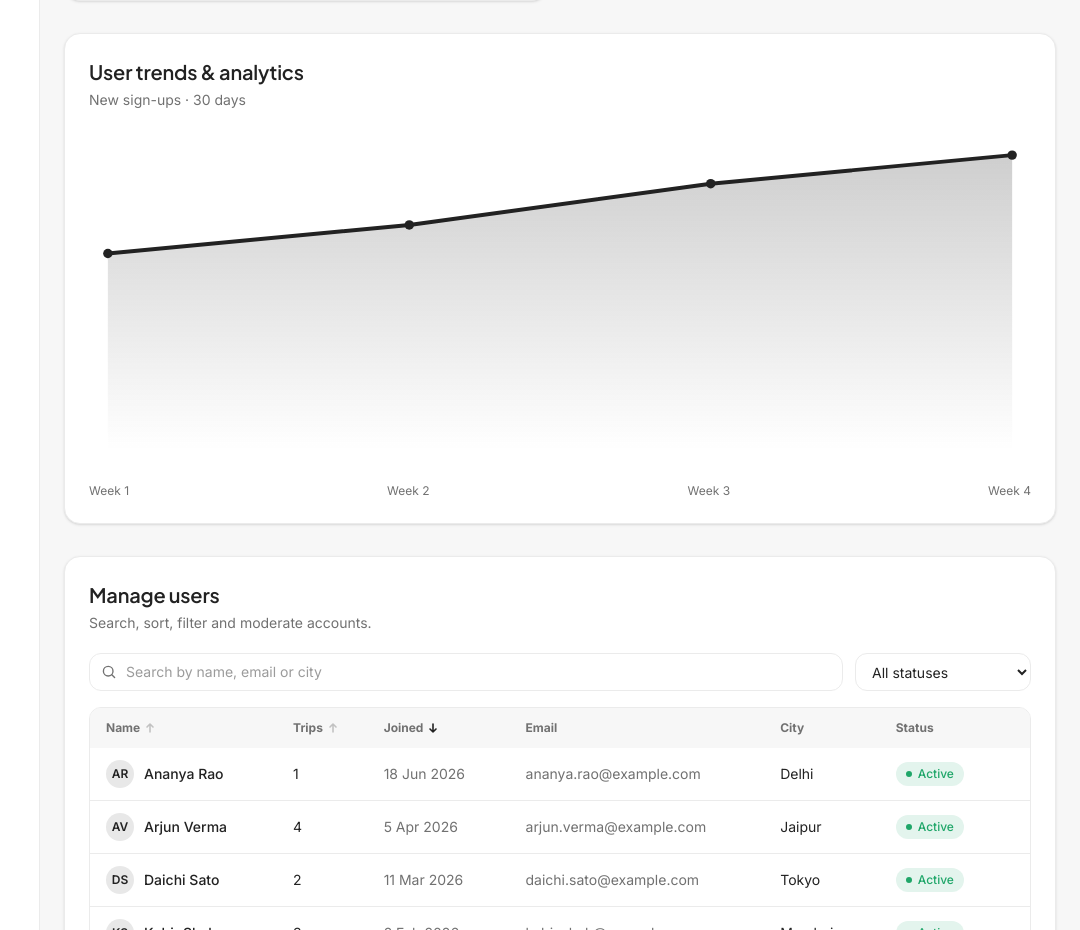
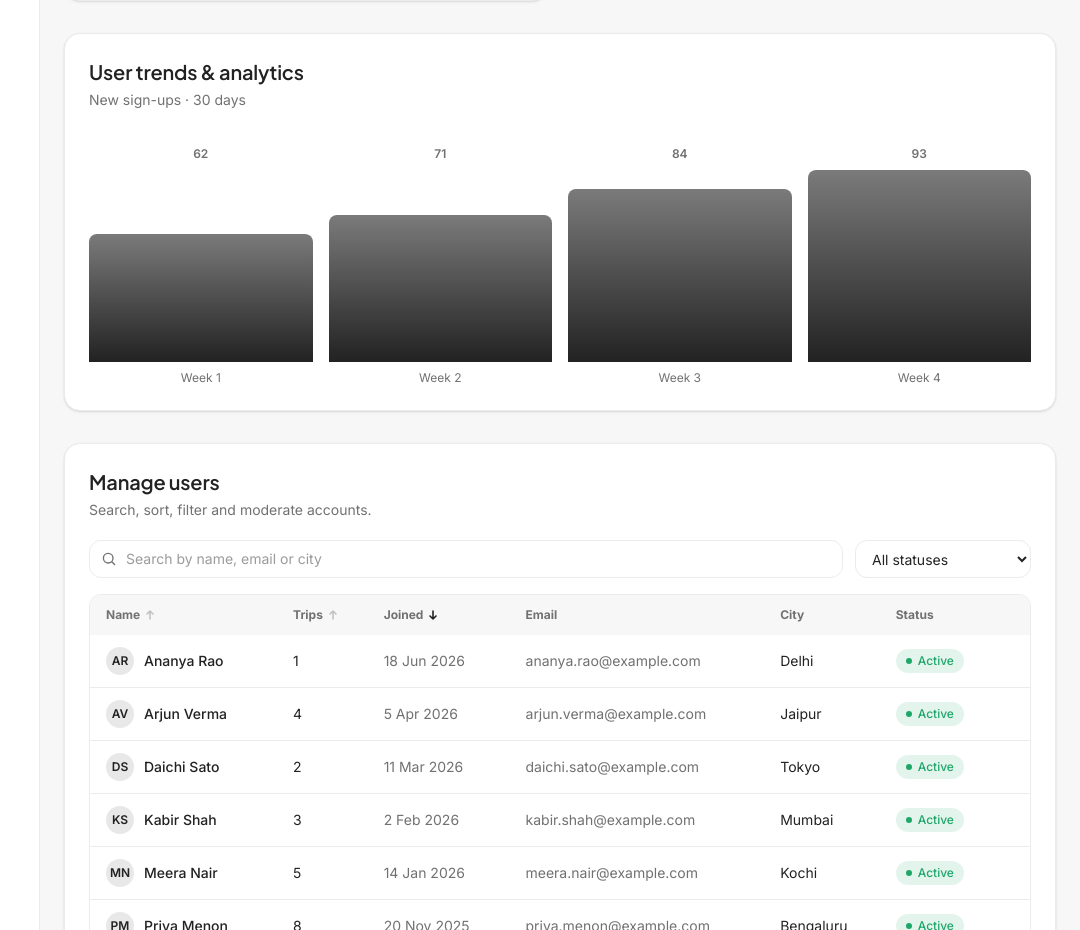
Before and after one commit to RajRathore1/odoo-ldce-hackathon-26, a Next.js app in the folder Admin_Panel/: page / in a window 1280 px wide. Shown: the part 1100-2030 px from the top of the page, without its empty margins (200-1280 px from the left). Built offline with nearby package versions, Linux system fonts and the light colour scheme.

Commit message:
style: switch analytics chart from line to bar graph

```diff
--- a/Admin_Panel/src/components/admin-dashboard.tsx
+++ b/Admin_Panel/src/components/admin-dashboard.tsx
@@ -11,7 +11,7 @@ import {
 import { PanelCard } from "@/components/panel-card";
 import { RankingList } from "@/components/ranking-list";
 import { StatCard } from "@/components/stat-card";
-import { TrendChart } from "@/components/trend-chart";
+import { TrendBarChart } from "@/components/trend-bar-chart";
 import { UsersTable } from "@/components/users-table";
 import { cn } from "@/lib/cn";
 import {
@@ -288,7 +288,7 @@ export function AdminDashboard() {
           title="User trends & analytics"
           description={`New sign-ups · ${periodLabel}`}
         >
-          <TrendChart data={data.signups} />
+          <TrendBarChart data={data.signups} />
         </PanelCard>
       </div>
 
--- /dev/null
+++ b/Admin_Panel/src/components/trend-bar-chart.tsx
@@ -0,0 +1,30 @@
+export function TrendBarChart({
+  data,
+}: {
+  data: { label: string; users: number }[];
+}) {
+  const max = Math.max(...data.map((point) => point.users), 1);
+
+  return (
+    <div className="flex h-64 items-end gap-3 sm:gap-4">
+      {data.map((point) => (
+        <div
+          key={point.label}
+          className="flex min-w-0 flex-1 flex-col items-center gap-2"
+        >
+          <span className="text-xs font-semibold text-text-muted">
+            {point.users.toLocaleString("en-IN")}
+          </span>
+          <div className="flex h-48 w-full items-end">
+            <div
+              title={`${point.users.toLocaleString("en-IN")} new users`}
+              className="w-full rounded-t-lg bg-gradient-to-t from-primary to-primary/60 transition-all duration-500 ease-out hover:from-accent hover:to-accent/70"
+              style={{ height: `${(point.users / max) * 100}%` }}
+            />
+          </div>
+          <span className="text-xs text-text-muted">{point.label}</span>
+        </div>
+      ))}
+    </div>
+  );
+}
--- a/Admin_Panel/src/components/trend-chart.tsx
+++ /dev/null
@@ -1,136 +0,0 @@
-"use client";
-
-import { useId, useMemo, useState } from "react";
-
-type Point = { label: string; users: number };
-
-const WIDTH = 600;
-const HEIGHT = 220;
-const PAD_X = 12;
-const PAD_Y = 16;
-
-export function TrendChart({ data }: { data: Point[] }) {
-  const gradientId = useId();
-  const [hoverIndex, setHoverIndex] = useState<number | null>(null);
-
-  const max = Math.max(...data.map((point) => point.users), 1);
-
-  const points = useMemo(() => {
-    const innerWidth = WIDTH - PAD_X * 2;
-    const innerHeight = HEIGHT - PAD_Y * 2;
-    return data.map((point, index) => {
-      const x =
-        PAD_X +
-        (data.length === 1
-          ? innerWidth / 2
-          : (index / (data.length - 1)) * innerWidth);
-      const y = PAD_Y + innerHeight - (point.users / max) * innerHeight;
-      return { x, y, ...point };
-    });
-  }, [data, max]);
-
-  const linePath = points
-    .map((point, index) => `${index === 0 ? "M" : "L"} ${point.x} ${point.y}`)
-    .join(" ");
-
-  const areaPath = `${linePath} L ${points[points.length - 1].x} ${HEIGHT - PAD_Y} L ${points[0].x} ${HEIGHT - PAD_Y} Z`;
-
-  function handleMove(event: React.MouseEvent<SVGSVGElement>) {
-    const rect = event.currentTarget.getBoundingClientRect();
-    const relativeX = ((event.clientX - rect.left) / rect.width) * WIDTH;
-    let closest = 0;
-    let closestDistance = Infinity;
-    points.forEach((point, index) => {
-      const distance = Math.abs(point.x - relativeX);
-      if (distance < closestDistance) {
-        closestDistance = distance;
-        closest = index;
-      }
-    });
-    setHoverIndex(closest);
-  }
-
-  const active = hoverIndex !== null ? points[hoverIndex] : null;
-
-  return (
-    <div>
-      <div className="relative">
-        <svg
-          viewBox={`0 0 ${WIDTH} ${HEIGHT}`}
-          className="w-full cursor-crosshair"
-          onMouseMove={handleMove}
-          onMouseLeave={() => setHoverIndex(null)}
-        >
-          <defs>
-            <linearGradient id={gradientId} x1="0" y1="0" x2="0" y2="1">
-              <stop
-                offset="0%"
-                stopColor="var(--color-primary)"
-                stopOpacity="0.22"
-              />
-              <stop
-                offset="100%"
-                stopColor="var(--color-primary)"
-                stopOpacity="0"
-              />
-            </linearGradient>
-          </defs>
-
-          <path d={areaPath} fill={`url(#${gradientId})`} />
-          <path
-            d={linePath}
-            fill="none"
-            stroke="var(--color-primary)"
-            strokeWidth="2.5"
-            strokeLinecap="round"
-            strokeLinejoin="round"
-          />
-
-          {active && (
-            <line
-              x1={active.x}
-              x2={active.x}
-              y1={PAD_Y}
-              y2={HEIGHT - PAD_Y}
-              stroke="var(--color-border)"
-              strokeDasharray="4 3"
-            />
-          )}
-
-          {points.map((point, index) => (
-            <circle
-              key={point.label}
-              cx={point.x}
-              cy={point.y}
-              r={hoverIndex === index ? 5 : 3}
-              fill={
-                hoverIndex === index
-                  ? "var(--color-accent)"
-                  : "var(--color-primary)"
-              }
-            />
-          ))}
-        </svg>
-
-        {active && (
-          <div
-            className="pointer-events-none absolute -translate-x-1/2 -translate-y-full rounded-lg bg-primary px-2.5 py-1.5 text-xs font-medium whitespace-nowrap text-white shadow-lg"
-            style={{
-              left: `${(active.x / WIDTH) * 100}%`,
-              top: `${(active.y / HEIGHT) * 100}%`,
-            }}
-          >
-            {active.users.toLocaleString("en-IN")}
-            <span className="ml-1 text-white/60">{active.label}</span>
-          </div>
-        )}
-      </div>
-
-      <div className="mt-2 flex justify-between text-xs text-text-muted">
-        {data.map((point) => (
-          <span key={point.label}>{point.label}</span>
-        ))}
-      </div>
-    </div>
-  );
-}
```
